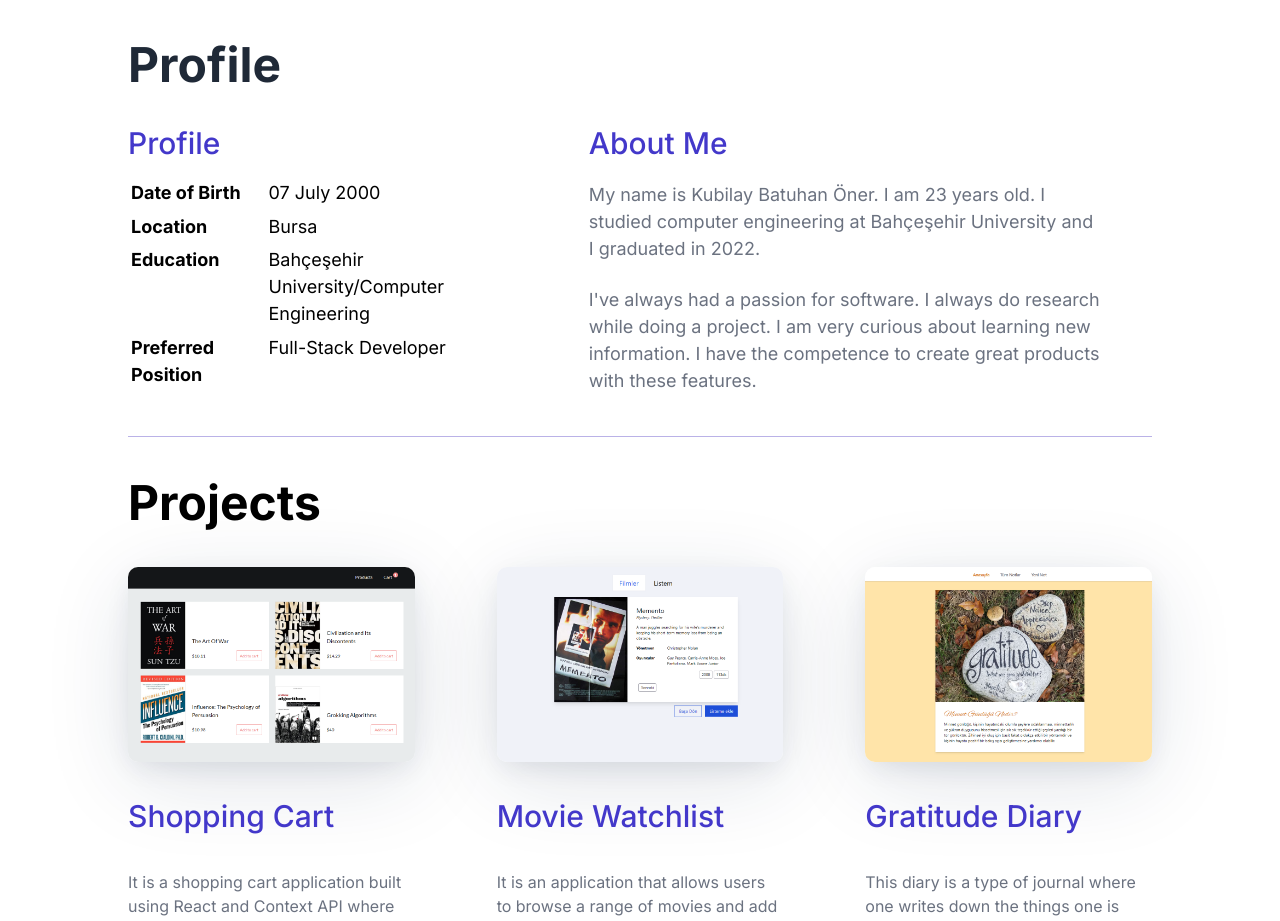
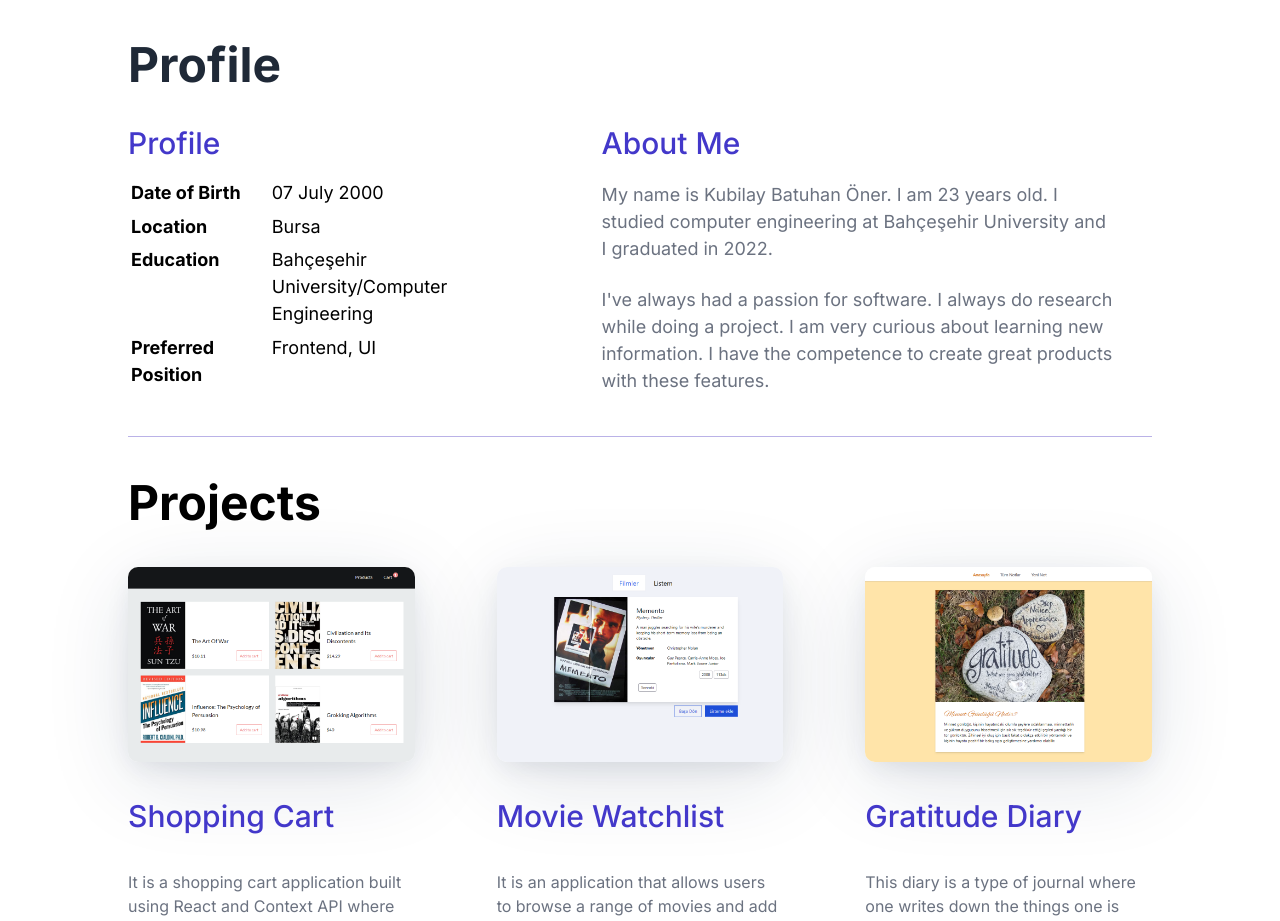
Before and after one commit to KubiBatuOner/portfolyo, a React (Create React App) app: page / in a window 1280 px wide. Shown: the part 1340-2261 px from the top of the page. Built offline with nearby package versions, Linux system fonts and the light colour scheme.

Commit message:
Profil bölümü düzenlendi

```diff
--- a/src/components/Profile.js
+++ b/src/components/Profile.js
@@ -4,12 +4,12 @@ export default function Profile() {
       <h2 className="font-bold text-[#1F2937] leading-[48px] text-[3rem] lg:text-center lg:text-[2.5rem]">
         Profile
       </h2>
-      <div className="flex gap-x-[4vw] lg:flex-col lg:items-center lg:gap-y-[5vh]">
+      <div className="flex gap-x-[5vw] lg:flex-col lg:items-center lg:gap-y-[5vh]">
         <div className="w-2/5 flex flex-col gap-y-[2vh] lg:w-[80%] lg:items-center">
           <h4 className="text-[1.87rem] font-medium leading-7 text-[#4338ca] ">
             Profile
           </h4>
-          <table className="text-left w-[30vw] border-separate lg:w-[100%] lg:items-center lg:pl-[7vw] sm:w-[70vw]">
+          <table className="text-left w-[31vw] border-separate lg:w-[100%] lg:items-center lg:pl-[7vw] sm:w-[70vw]">
             <tr>
               <th className="pt-[0.3vw] text-[1.125rem] align-top lg:pt-[3vh] lg:text-[1.2rem]">
                 Date of Birth
@@ -39,7 +39,7 @@ export default function Profile() {
                 Preferred Position
               </th>
               <td className="pt-[0.3vw] pl-[1.5rem] text-[1.125rem] align-top lg:pt-[3vh] lg:text-[1.2rem]">
-                Full-Stack Developer
+                Frontend, UI
               </td>
             </tr>
           </table>
```
